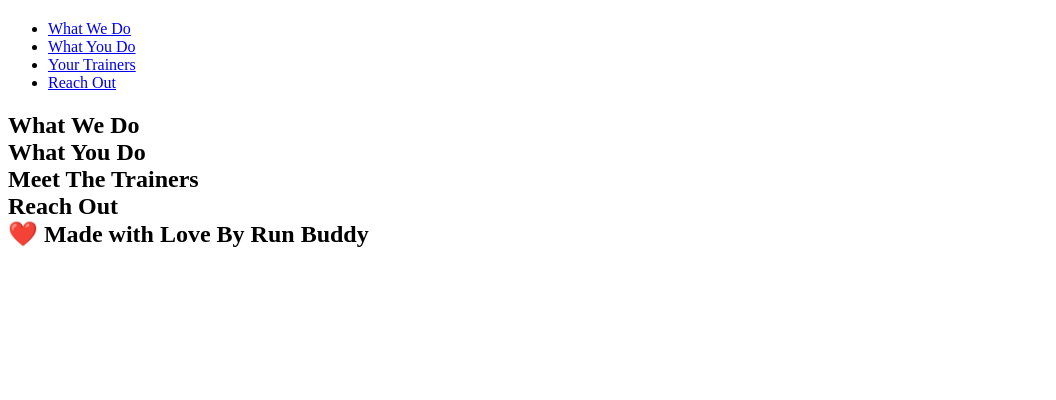
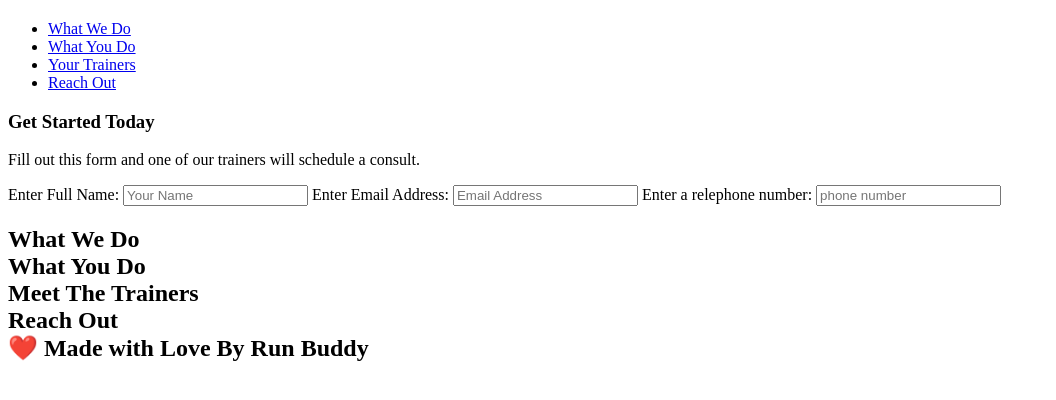
Before and after one commit to megwatson88/runbuddy, a plain HTML site: page index.html in a window 1280 px wide. Shown: the part 60-460 px from the top of the page, without its empty margins (0-1056 px from the left). Drawn offline with Linux system fonts and the light colour scheme.

Commit message:
added more code module 3

```diff
--- a/index.html
+++ b/index.html
@@ -3,6 +3,7 @@
     <head>
         <meta charset="UTF-8"/>
         <title>Run Buddy</title>
+        <link ref= href=>
     </head>
     <body>
         <header>
@@ -21,6 +22,23 @@
 
             </ul>
         </nav></header>
+        <section>
+            <div>
+                <h3>Get Started Today</h3>
+                <p>Fill out this form and one of our trainers will schedule a consult.</p>
+<!--add form element-->
+<form>
+    <label for="name">Enter Full Name:
+
+    </label>
+    <input type="text" placeholder="Your Name" Name="name" id="name"/>
+    <lable for="email"> Enter Email Address:</lable>
+    <input type="text" placeholder="Email Address" name="email" id="email"/>
+    <label for="phone">Enter a relephone number:</label>
+    <input type="text" placeholder="phone number" name="phone" id="phone"/>
+</form>
+        </div>
+    </section>
         <h2> <section>What We Do </section>
         <section>What You Do</section>
         <section>Meet The Trainers</section>
```
Also changed, not shown: assets/css/style.css (added, +22 -0 lines), 2 other files.
